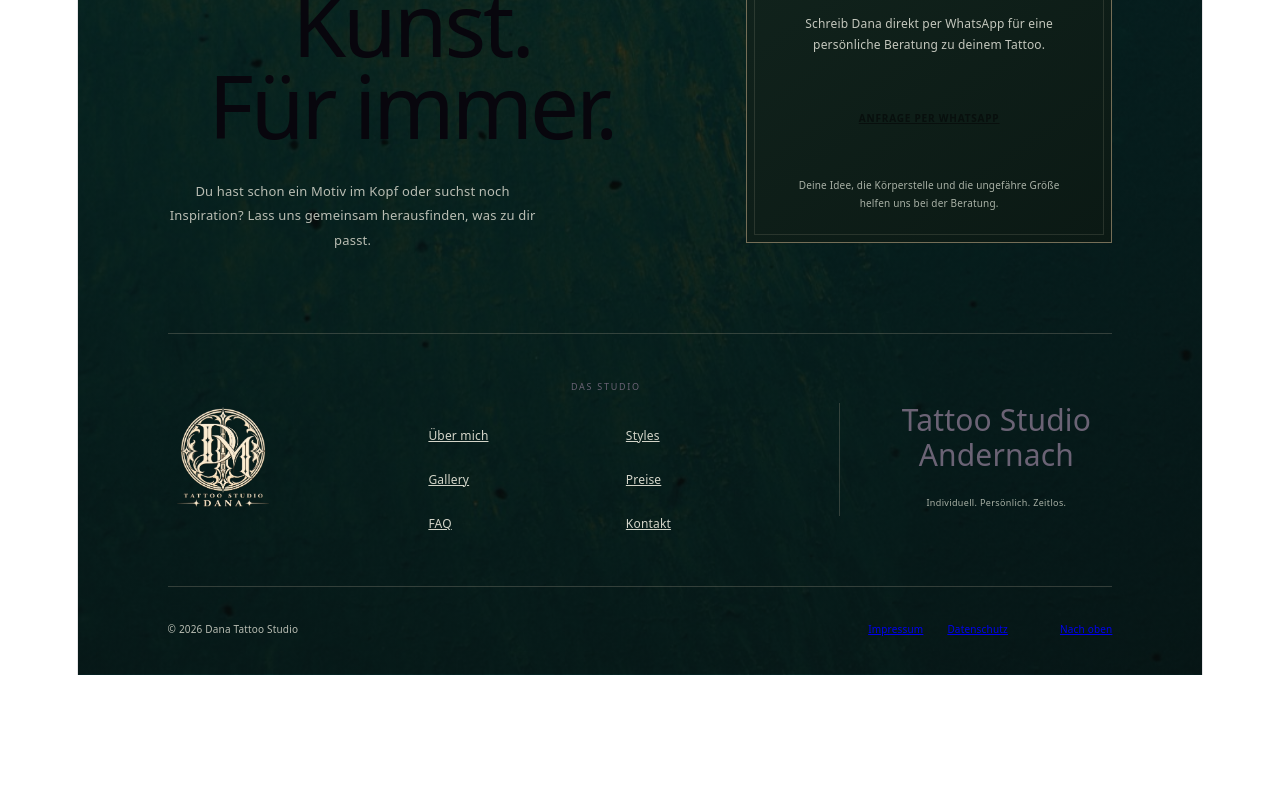
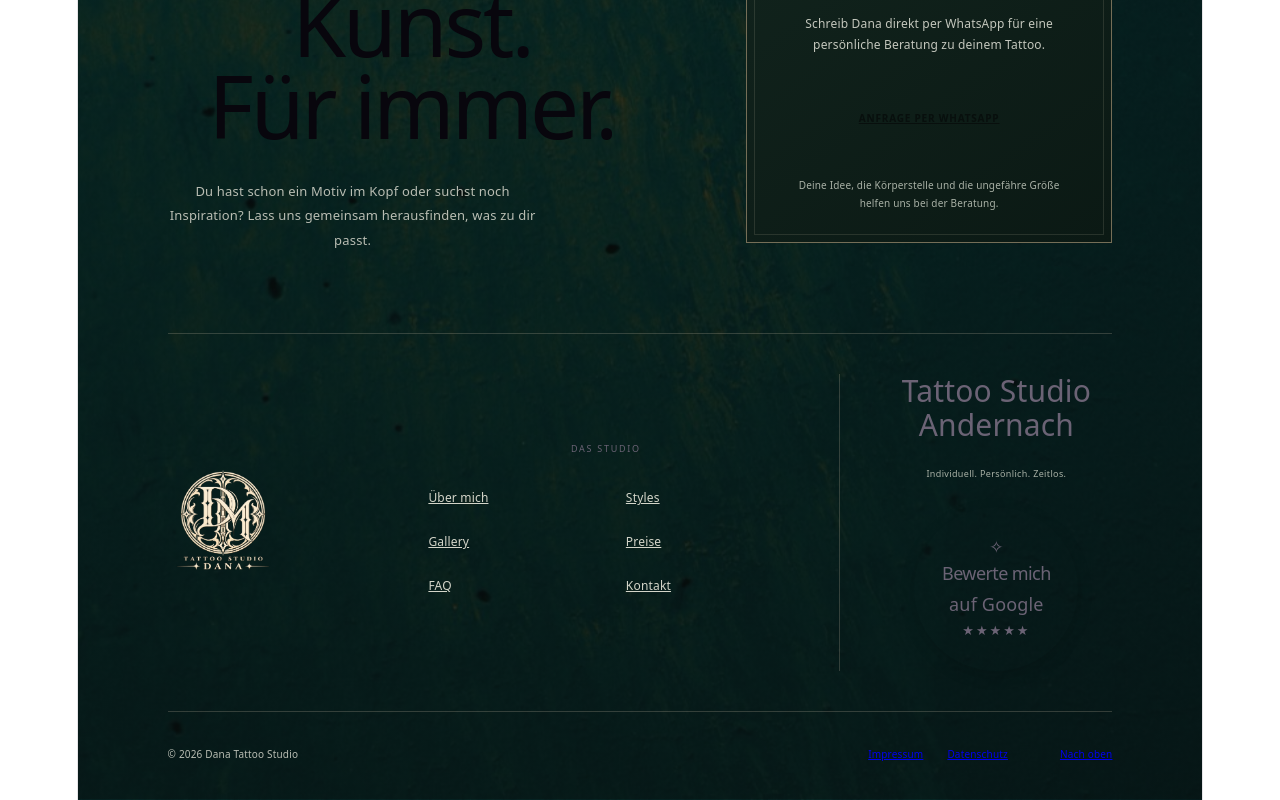
Before and after one commit to AnnaFillanna/dana-tattoo, a React (Vite) app: page / in a window 1280 px wide. Shown: the part 2866-3666 px from the top of the page. Before the commit the page ends 3541 px from the top, so only its background shows below. Built offline with nearby package versions, Linux system fonts and the light colour scheme; the HTML template or start-up script is replaced by a standard one.

Commit message:
Eleganten Google-Bewertungs-Badge im Footer ergänzen

```diff
--- a/src/components/Footer/Footer.tsx
+++ b/src/components/Footer/Footer.tsx
@@ -1,3 +1,4 @@
+import { GoogleReviewBadge } from '../GoogleReviewBadge/GoogleReviewBadge';
 import styles from './Footer.module.scss';
 import logo from '../../assets/images/logo.png';
 
@@ -49,6 +50,7 @@ export const Footer = () => (
       <div className={styles.signature}>
         <p>Tattoo Studio<br /><span>Andernach</span></p>
         <span className={styles.motto}>Individuell. Persönlich. Zeitlos.</span>
+        <div><GoogleReviewBadge /></div>
       </div>
     </div>
 
--- /dev/null
+++ b/src/components/GoogleReviewBadge/GoogleReviewBadge.module.scss
@@ -0,0 +1,30 @@
+.badge {
+  position: relative;
+  display: inline-grid;
+  place-items: center;
+  width: 164px;
+  height: 164px;
+  margin-top: 20px;
+  flex-shrink: 0;
+  border-radius: 50%;
+  background: radial-gradient(circle at 35% 25%, var(--velvet-green), var(--color-bg));
+  color: var(--ivory);
+  text-decoration: none;
+  box-shadow: 0 5px 16px #00000024;
+  transition: transform 350ms ease, box-shadow 350ms ease;
+}
+.ring { position: absolute; inset: 0; width: 100%; height: 100%; fill: none; }
+.outerRing { stroke: var(--color-gold); stroke-width: .8; }
+.innerRing { stroke: var(--color-gold); stroke-width: .5; opacity: .5; }
+.ring text { fill: var(--color-gold-light); font: 500 10px var(--font-body); letter-spacing: 1.5px; }
+.diamond { fill: var(--color-gold); }
+.content { position: relative; display: flex; flex-direction: column; align-items: center; gap: 5px; }
+.flower { color: var(--color-gold-light); font-size: 17px; line-height: 1; }
+.title { font: 500 26px/1.05 var(--font-heading); letter-spacing: -.6px; }
+.subtitle { font: 400 11px/1.4 var(--font-body); }
+.stars { color: var(--color-gold-light); font-size: 13px; letter-spacing: 2px; line-height: 1.3; }
+.badge:focus-visible { outline: 2px solid var(--color-gold-light); outline-offset: 5px; }
+@media (hover: hover) and (pointer: fine) { .badge:hover { transform: translateY(-3px) scale(1.03); box-shadow: 0 8px 22px #00000030, 0 0 18px #c6a15b26; } }
+@media (max-width: 1000px) { .badge { width: 144px; height: 144px; } .title { font-size: 23px; } .content { gap: 4px; } }
+@media (max-width: 600px) { .badge { width: 124px; height: 124px; } .title { font-size: 21px; } .subtitle { font-size: 10px; } .stars { font-size: 11px; letter-spacing: 1px; } .flower { font-size: 13px; } .content { gap: 3px; } .ring text { font-size: 11px; letter-spacing: 1px; } }
+@media (prefers-reduced-motion: reduce) { .badge { transition: none; } .badge:hover { transform: none; } }
--- /dev/null
+++ b/src/components/GoogleReviewBadge/GoogleReviewBadge.tsx
@@ -0,0 +1,33 @@
+import { useId } from 'react';
+import styles from './GoogleReviewBadge.module.scss';
+
+export const GOOGLE_REVIEW_URL = 'GOOGLE_REVIEW_URL';
+
+type GoogleReviewBadgeProps = {
+  reviewUrl?: string;
+};
+
+export const GoogleReviewBadge = ({ reviewUrl = GOOGLE_REVIEW_URL }: GoogleReviewBadgeProps) => {
+  const id = useId().replace(/:/g, '');
+  return (
+    <a className={styles.badge} href={reviewUrl} target="_blank" rel="noopener noreferrer" aria-label="Dana Tattoo Studio auf Google bewerten">
+      <svg className={styles.ring} viewBox="0 0 180 180" aria-hidden="true" focusable="false">
+        <defs>
+          <path id={`${id}-top`} d="M 22,90 A 68,68 0 0,1 158,90" />
+          <path id={`${id}-bottom`} d="M 18,90 A 72,72 0 0,0 162,90" />
+        </defs>
+        <circle cx="90" cy="90" r="86" className={styles.outerRing} />
+        <circle cx="90" cy="90" r="60" className={styles.innerRing} />
+        <text><textPath href={`#${id}-top`} startOffset="50%" textAnchor="middle">DEINE ERFAHRUNG</textPath></text>
+        <text><textPath href={`#${id}-bottom`} startOffset="50%" textAnchor="middle">MEINE FREUDE</textPath></text>
+        <path className={styles.diamond} d="M14 87 17 90 14 93 11 90ZM166 87 169 90 166 93 163 90Z" />
+      </svg>
+      <span className={styles.content} aria-hidden="true">
+        <span className={styles.flower}>✧</span>
+        <span className={styles.title}>Bewerte mich</span>
+        <span className={styles.subtitle}>auf Google</span>
+        <span className={styles.stars}>★★★★★</span>
+      </span>
+    </a>
+  );
+};
```
